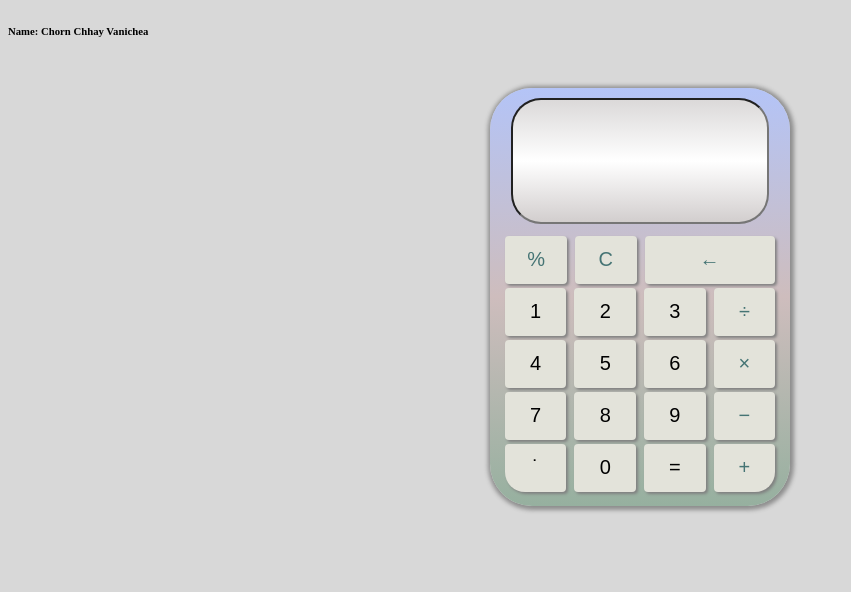
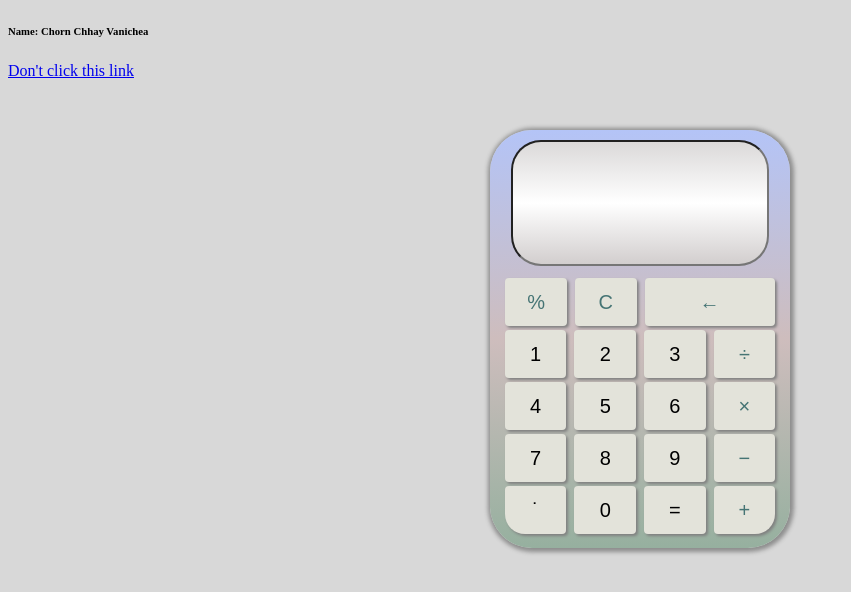
Before and after one commit to candy2368/calc, a plain HTML site: page index.html in a window 1280 px wide. Shown: the whole page, without its empty margins (0-851 px from the left). Drawn offline with Linux system fonts and the light colour scheme.

Commit message:
Update index.html

```diff
--- a/index.html
+++ b/index.html
@@ -8,6 +8,7 @@
 </head>
 <body>
     <h6>Name: Chorn Chhay Vanichea</h6>
+    <a href="https://www.youtube.com/watch?v=dQw4w9WgXcQ">Don't click this link</a>
     <div style="margin-top: 4%;" class="outline">
     <form>
         <center>
```
